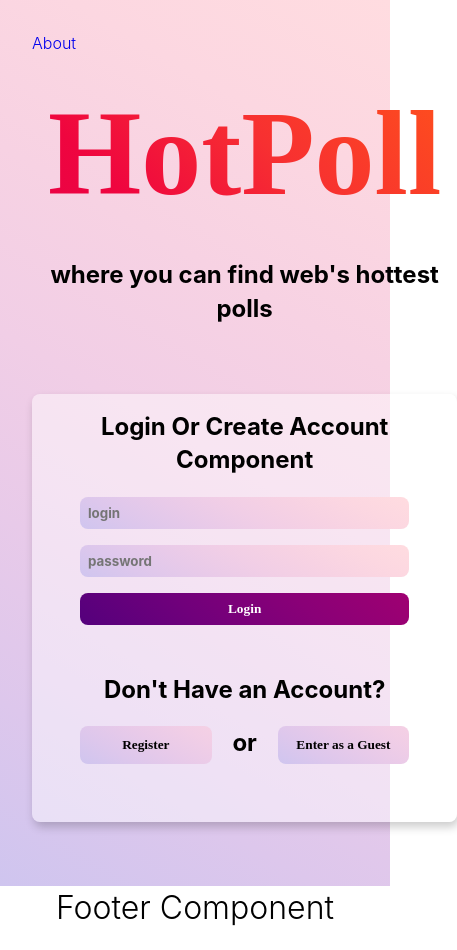
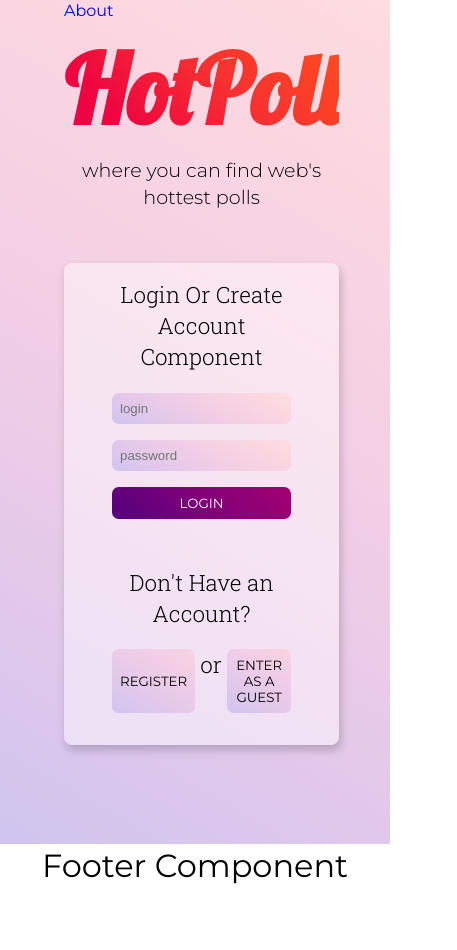
Before and after one commit to IgorXDDD/HotPoll, a React (Create React App) app in the folder frontend/: page / in a window 390 px wide. Shown: the whole page, 457 px wide, since content can reach past the window. After the commit the page ends 908 px from the top, so only its background shows below. Built offline with nearby package versions, Linux system fonts and the light colour scheme.

Commit message:
styling improvements

```diff
--- a/frontend/public/index.html
+++ b/frontend/public/index.html
@@ -9,6 +9,10 @@
       name="description"
       content="Web site created using create-react-app"
     />
+    <link rel="preconnect" href="https://fonts.gstatic.com">
+    <link
+      href="https://fonts.googleapis.com/css2?family=Lobster&family=Montserrat:wght@100;200;300;400;700&family=Roboto+Slab:wght@300;400;700&display=swap"
+      rel="stylesheet">
     <link rel="apple-touch-icon" href="%PUBLIC_URL%/logo192.png" />
     <!--
       manifest.json provides metadata used when your web app is installed on a
@@ -24,7 +28,7 @@
       work correctly both with client-side routing and a non-root public URL.
       Learn how to configure a non-root public URL by running `npm run build`.
     -->
-    <title>Hot Poll</title>
+    <title>HotPoll</title>
   </head>
   <body>
     <noscript>You need to enable JavaScript to run this app.</noscript>
--- a/frontend/src/components/LoginOrCreateAccount.js
+++ b/frontend/src/components/LoginOrCreateAccount.js
@@ -53,7 +53,7 @@ const LoginOrCreateAccount = () => {
       <h1>Don't Have an Account?</h1>
       <div className="create-acc-or-guest">
         <button className="register-btn light-btn">Register</button>
-        <h2>or</h2>
+        <h1>or</h1>
         <button
           className="enter-as-guest-btn light-btn"
           onClick={handleEnterAsGuest}
--- a/frontend/src/components/Welcome.js
+++ b/frontend/src/components/Welcome.js
@@ -1,12 +1,9 @@
 import React from "react";
-import { Link } from "react-router-dom";
 
 const Welcome = () => {
   return (
     <div className="welcome">
-      <Link to="/">
-        <h1>HotPoll</h1>
-      </Link>
+      <h1>HotPoll</h1>
       <h2>where you can find web's hottest polls</h2>
     </div>
   );
--- a/frontend/src/index.css
+++ b/frontend/src/index.css
@@ -4,14 +4,14 @@ Variables
 ======
 */
 :root {
-  /* --primaryLightColor: #d4e6a5;
-  --primaryColor: #476a2e;
-  --primaryDarkColor: #c02c03; */
-
   --mainTransition: all 0.3s linear;
   --lightShadow: 2px 5px 10px 0px rgba(0, 0, 0, 0.2);
   --darkShadow: 4px 10px 5px 0px rgba(0, 0, 0, 0.5);
-  --mainBorderRadius: 0.5rem;
+  --mainBorderRadius: 0.5em;
+
+  --sansSerifFont: "Montserrat", sans-serif;
+  --serifFont: "Roboto Slab", serif;
+  --logoFont: "Lobster", cursive;
 
   --mainGradient: linear-gradient(
     45deg,
@@ -50,16 +50,17 @@ Global Styles
   padding: 0;
   box-sizing: border-box;
 }
+*:focus {
+  outline: none;
+  box-shadow: 0 0 0 2px #ef053f;
+}
 
 body {
-  font-family: "Corbel light", -apple-system, BlinkMacSystemFont, "Segoe UI",
-    Roboto, Oxygen, Ubuntu, Cantarell, "Open Sans", "Helvetica Neue", sans-serif;
-  color: var(--mainBlack);
-  background: var(--mainBackground);
+  font-family: var(--sansSerifFont);
   line-height: 1.4;
   font-size: 1rem;
-  font-weight: 300;
 }
+
 h1,
 h2,
 h3,
@@ -70,13 +71,13 @@ h6 {
 }
 p {
   margin-bottom: 1.25rem;
+  max-width: 60ch;
 }
 ul {
   list-style-type: none;
 }
 a {
   text-decoration: none;
-  /* color: var(--mainBlack); */
 }
 img {
   width: 100%;
@@ -91,9 +92,9 @@ footer {
 }
 
 button {
+  font-family: var(--sansSerifFont);
+  text-transform: uppercase;
   cursor: pointer;
-  font-family: "Corbel light";
-  font-weight: bold;
   border-radius: var(--mainBorderRadius);
   border: none;
   transition: all 0.3s;
@@ -129,7 +130,7 @@ HOME
 .homescreen {
   background-image: var(--lightGradient);
   min-height: 100vh;
-  padding: 2rem;
+  padding: 0 4rem;
 }
 
 .homescreen-content {
@@ -138,21 +139,20 @@ HOME
   padding-top: 10vh;
   grid-template-columns: 1fr 1fr;
   grid-template-areas: "welcome loginOrCreateAccount";
-  justify-items: center;
+  justify-items: stretch;
   min-height: 60vh;
 }
 
 .welcome {
   grid-area: "welcome";
-  padding: 1rem;
-  /* background-color: white; */
   border-radius: var(--mainBorderRadius);
 }
 
 .welcome h1 {
-  font-family: "Corbel";
-  font-size: 10rem;
+  font-family: var(--logoFont);
+  font-size: 8rem;
   text-align: center;
+  margin-bottom: 0;
   background-image: var(--mainGradient);
   background-clip: text;
   color: transparent;
@@ -160,7 +160,8 @@ HOME
   animation: bg-animation 10s infinite;
 }
 .welcome h2 {
-  font-size: 2rem;
+  font-size: 1.6rem;
+  font-weight: 300;
   text-align: center;
 }
 
@@ -178,7 +179,9 @@ HOME
 
 .login-or-create-account {
   grid-area: "loginOrCreateAccount";
+  place-self: end;
   padding: 1rem 3rem;
+  max-width: 60ch;
   margin-bottom: 2rem;
   width: 100%;
   background-color: rgba(255, 255, 255, 0.455);
@@ -188,6 +191,9 @@ HOME
 
 .login-or-create-account h1 {
   text-align: center;
+  font-size: 1.4rem;
+  font-family: var(--serifFont);
+  font-weight: 300;
 }
 
 .loginForm {
@@ -196,8 +202,6 @@ HOME
 }
 
 .loginForm input {
-  font-family: inherit;
-  font-weight: bold;
   width: 100%;
   padding: 0.5rem;
   border: none;
@@ -217,7 +221,7 @@ HOME
   justify-items: center;
 }
 
-.create-acc-or-guest h2 {
+.create-acc-or-guest h1 {
   grid-area: "or";
 }
 .register-btn {
@@ -240,23 +244,21 @@ ABOUT
   background-image: var(--lightGradient);
 }
 .about h1 {
+  font-family: var(--serifFont);
   text-align: center;
-  font-size: 1.5rem;
+  font-size: 1.75rem;
 }
 .about p {
   margin: auto;
   margin-bottom: 1.5rem;
   text-align: justify;
   font-size: 1.2rem;
-  max-width: 75ch;
 }
 .about button {
   display: flex;
   justify-content: center;
   margin: auto;
   color: white;
-  font-family: inherit;
-  font-weight: bold;
   width: 20%;
   padding: 0.5rem;
   border: none;
@@ -288,18 +290,19 @@ MEDIA QUERIES
   .homescreen-content {
     padding-top: 0;
     grid-template-columns: auto;
-    grid-template-rows: 2fr 3fr;
+    grid-template-rows: auto auto;
     grid-template-areas:
       "welcome"
       "loginOrCreateAccount";
   }
-  .loginOrCreateAccount {
+  .login-or-create-account {
     margin-bottom: 2rem;
+    place-self: center;
   }
   .welcome h1 {
-    font-size: 7.5rem;
+    font-size: 6rem;
   }
   .welcome h2 {
-    font-size: 1.5rem;
+    font-size: 1.2rem;
   }
 }
```
